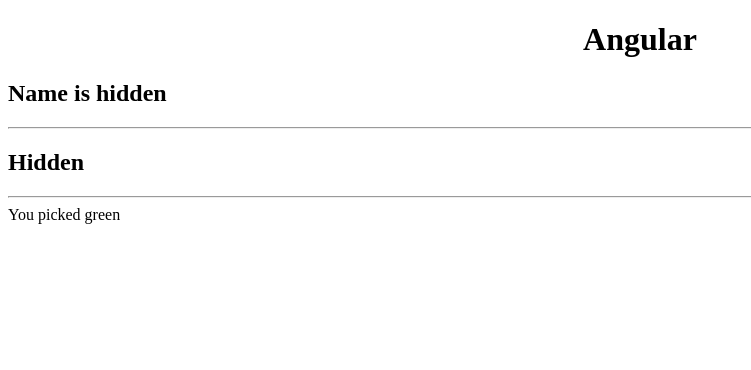
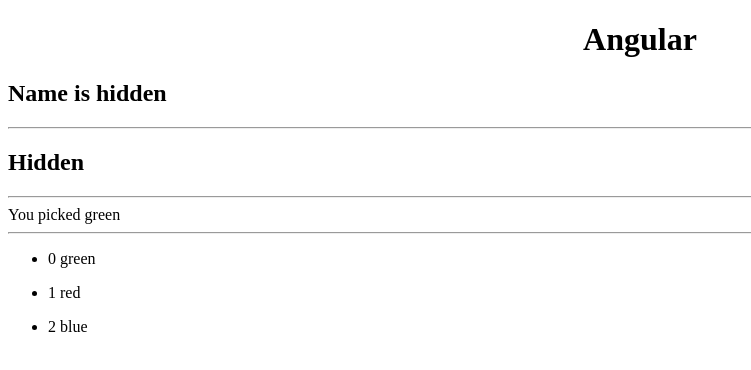
Before and after one commit to mohaimenkhalid/Angular, an Angular app: page / in a window 1280 px wide. Shown: the top 370 px of the page, without its empty margins (0-751 px from the left). Built offline with nearby package versions, Linux system fonts and the light colour scheme.

Commit message:
ngFor Derective

```diff
--- a/src/app/directives/directives.component.ts
+++ b/src/app/directives/directives.component.ts
@@ -23,12 +23,17 @@
         <div *ngSwitchCase="'red'">You picked red</div>
         <div *ngSwitchCase="'green'">You picked green</div>
     </div>
+    <hr>
+    <ul *ngFor="let colorItem of colors; index as i">
+      <li>{{i}} {{ colorItem }}</li>
+    </ul>
   `,
   styleUrls: ['./directives.component.css']
 })
 export class DirectivesComponent implements OnInit {
   public color = 'green';
   public displayName = false;
+  public colors = ['green', 'red', 'blue'];
   constructor() { }
 
   ngOnInit(): void {
```
